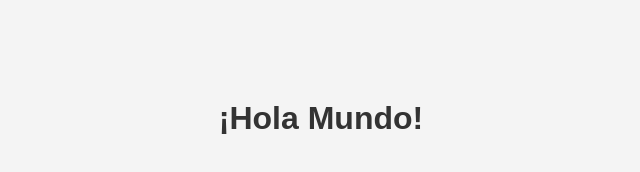
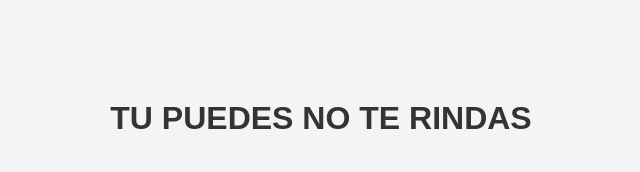
Before and after one commit to Miguel28-dev/mensaje, a plain HTML site: page index.html in a window 1280 px wide. Shown: the whole page, without its empty margins (319-959 px from the left). Drawn offline with Linux system fonts and the light colour scheme.

Commit message:
Update index.html

```diff
--- a/index.html
+++ b/index.html
@@ -16,6 +16,6 @@
     </style>
 </head>
 <body>
-    <h1>¡Hola Mundo!</h1>
+    <h1>TU PUEDES NO TE RINDAS</h1>
 </body>
 </html>
```
